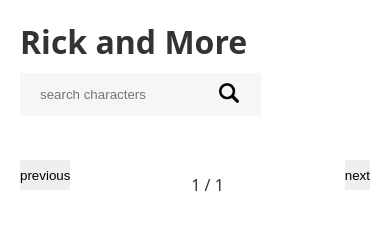
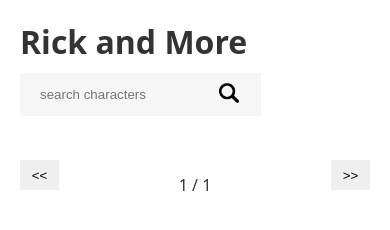
Before and after one commit to turbo-91/torbenJost-fabianRiess-rick-and-morty, a website with bundled scripts: page index.html in a window 390 px wide. Built offline with nearby package versions, Linux system fonts and the light colour scheme; no server answers.

Commit message:
change button text for responsiveness

```diff
--- a/components/nav-button/nav-button.css
+++ b/components/nav-button/nav-button.css
@@ -1,5 +1,6 @@
 .button {
   height: 30px;
+  width: 10vw;
   border: none;
 }
 
--- a/index.html
+++ b/index.html
@@ -34,11 +34,9 @@
       <ul class="card-container" data-js="card-container"></ul>
     </main>
     <nav class="navigation" data-js="navigation">
-      <button class="button button--prev" data-js="button-prev">
-        previous
-      </button>
+      <button class="button button--prev" data-js="button-prev"><<</button>
       <span class="navigation__pagination" data-js="pagination"> 1 / 1</span>
-      <button class="button button--next" data-js="button-next">next</button>
+      <button class="button button--next" data-js="button-next">>></button>
     </nav>
   </body>
   <script type="module" src="./index.js"></script>
```
